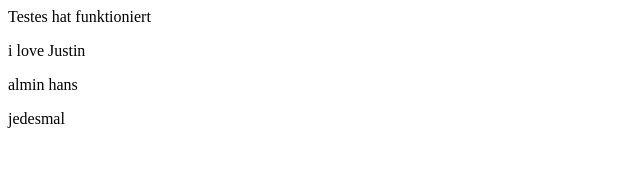
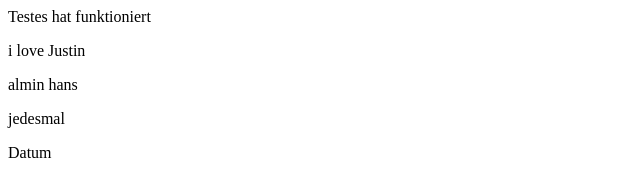
Before and after one commit to bmit-faa/Portfolioseite, a plain HTML site: page index.html in a window 1280 px wide. Shown: the full height of the page, 0-640 px from the left. Drawn offline with Linux system fonts and the light colour scheme.

Commit message:
Änderung 14.09.2021

```diff
--- a/index.html
+++ b/index.html
@@ -2,3 +2,4 @@
 <P>i love Justin<P>
 <P>almin hans <P>
     </P>jedesmal
+<P>Datum<P>
```
